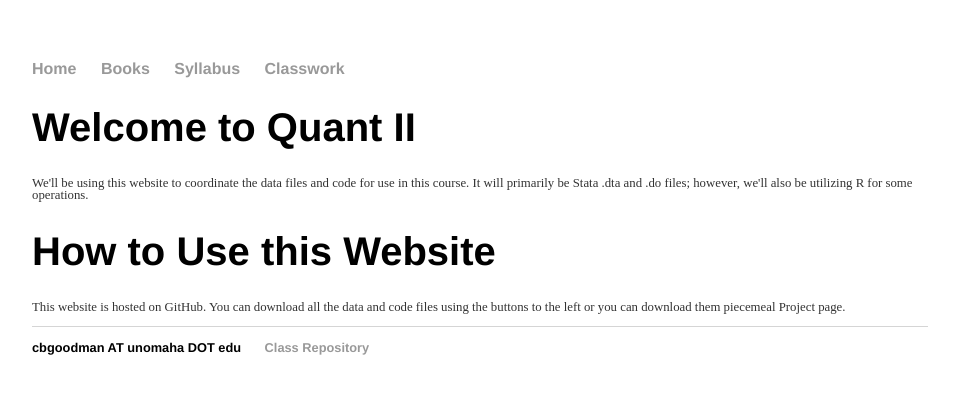
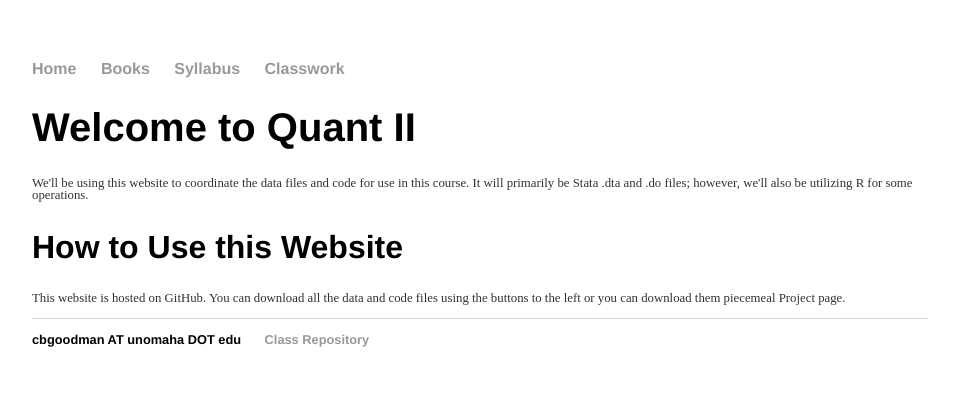
Before and after one commit to cbgoodman/uno-spa-quant-ii, a Jekyll site: the page built from index.html, in a window 1280 px wide. Shown: the top 394 px of the page, without its empty margins (160-1119 px from the left). Built offline with Jekyll 4.4.1, drawn with Linux system fonts in a browser that asks for light colours; Markdown is read by kramdown in place of the engine named in the settings.

```diff
--- a/index.html
+++ b/index.html
@@ -5,6 +5,7 @@ title: SPA Quant II
 <div class="blurb">
 	<h1>Welcome to Quant II</h1>
 	<p>We'll be using this website to coordinate the data files and code for use in this course. It will primarily be Stata .dta and .do files; however, we'll also be utilizing R for some operations.</p>
-	<h1>How to Use this Website</h1>
+
+	<h2>How to Use this Website</h2>
 	<p>This website is hosted on GitHub. You can download all the data and code files using the buttons to the left or you can download them piecemeal Project page.</p>
 </div><!-- /.blurb -->
```
